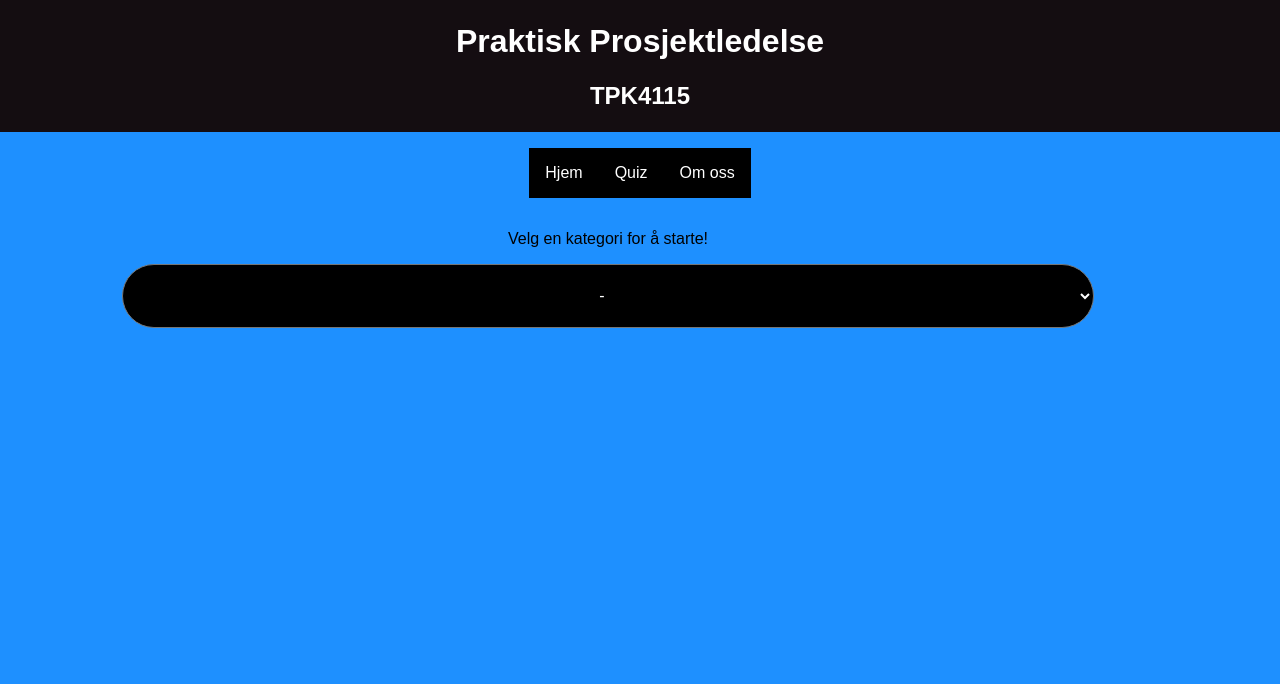
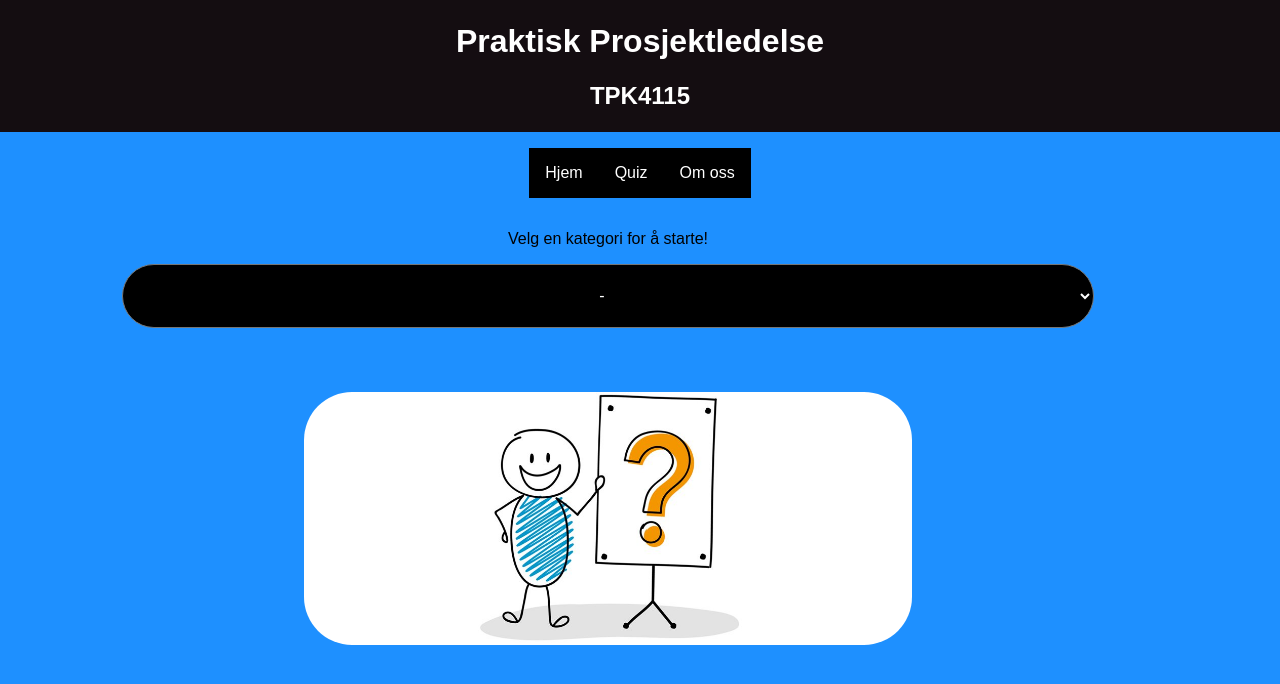
Before and after one commit to toretefre/tpk4115, a React (Create React App) app: page /quiz in a window 1280 px wide. Shown: the top 684 px of the page. Built offline with nearby package versions, Linux system fonts and the light colour scheme.

Commit message:
add quiz image

```diff
--- a/src/components/Quiz.js
+++ b/src/components/Quiz.js
@@ -131,6 +131,8 @@ export const Quiz = () => {
                     <option value={category} key={category} >{allCategories[category]}</option>
                 )}
             </select>
+
+            <img src={process.env.PUBLIC_URL + '/quiz.jpg'} />
         </article>
     )
 
--- a/src/index.css
+++ b/src/index.css
@@ -34,6 +34,7 @@ nav {
 img {
   max-width: 50%;
   margin: 3rem 0;
+  border-radius: 3rem;
 }
 
 .dropdown-content b {
```
